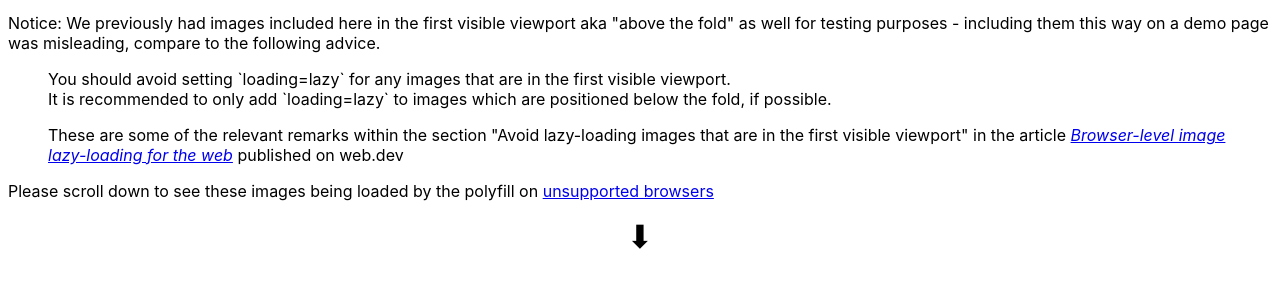
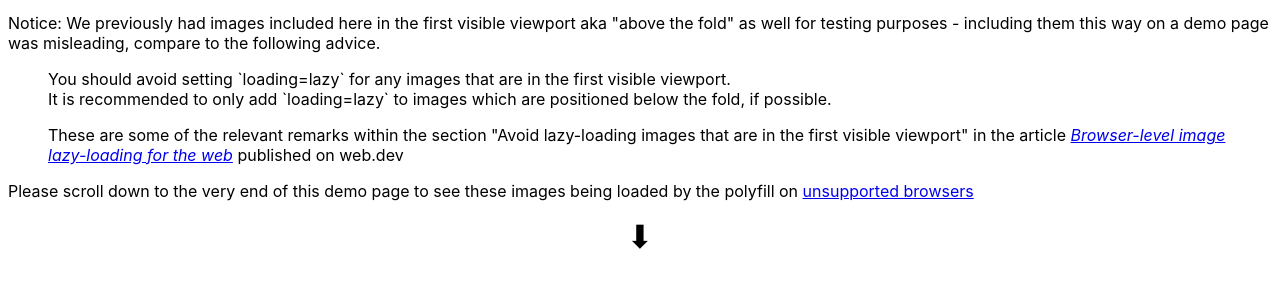
Before and after one commit to mfranzke/loading-attribute-polyfill, a website with bundled scripts: page demo/index.html in a window 1280 px wide. Shown: the part 125-412 px from the top of the page. Built offline with nearby package versions, Linux system fonts and the light colour scheme.

Commit message:
docs: clearify the usage

```diff
--- a/demo/index.html
+++ b/demo/index.html
@@ -91,7 +91,7 @@
 			</blockquote>
 
 			<p class="scrolling-advice">
-				Please scroll down to see these images being loaded by the polyfill on
+				Please scroll down to the very end of this demo page to see these images being loaded by the polyfill on
 				<a href="https://caniuse.com/loading-lazy-attr">unsupported browsers</a>
 				<span aria-hidden="true">⬇</span>
 			</p>
```
